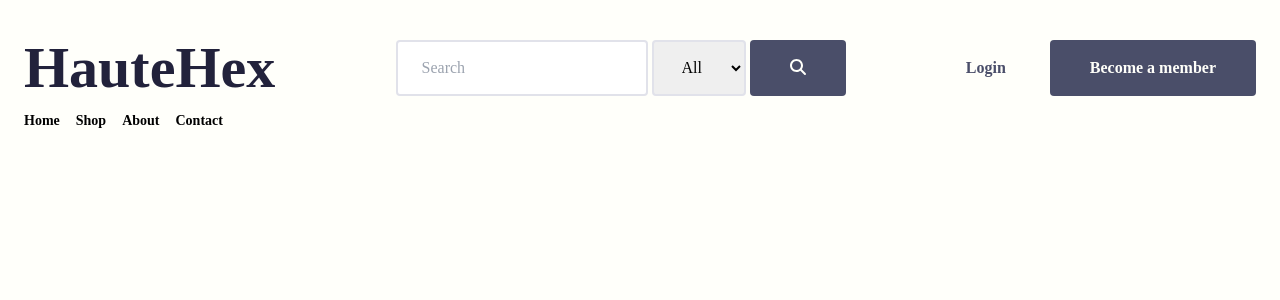
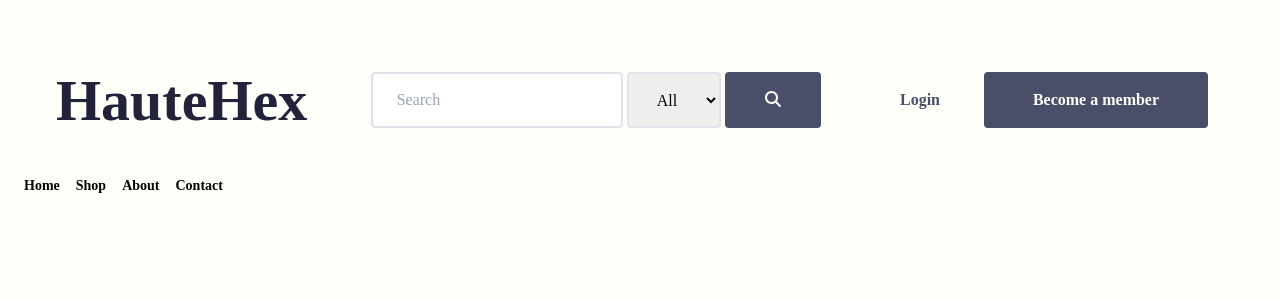
Before and after one commit to goksubilge/hautehex-e-comm, a React (Vite) app: page / in a window 1280 px wide. Shown: the top 300 px of the page. Built offline with nearby package versions, Linux system fonts and the light colour scheme.

Commit message:
edit flexibility

```diff
--- a/src/App.jsx
+++ b/src/App.jsx
@@ -14,7 +14,7 @@ function App() {
 
 <header className="p-6 top-0 z-10 sticky">
 
-  <section className="max-w-7xl mx-auto flex justify-between items-center">
+    <section className="max-w-7xl mx-auto p-8   flex justify-between items-center">
 
       <h1 ><a href='/' className='text-[58px]'>HauteHex</a></h1>
 
@@ -29,19 +29,19 @@ function App() {
 
       </div>
 
-      <div className='sm:flex flex-row gap-1 hidden '>
+      <div className='lg:flex flex-row gap-1 py-4 px-8 hidden '>
         <input type="text" placeholder='Search' className='px-6 py-3 border-2  rounded border-[#e1e2ea]'></input>
         <select name="searchcategory" id="category" className='px-6 py-3 border-2  rounded border-[#e1e2ea]'><option value="All">All</option><option value="Off">Off</option><option value="On">On</option></select>
         <button className="button-std "><FontAwesomeIcon icon={faSearch} /></button>
       </div>
 
-      <div className="sm:flex hidden gap-11 items-center">
+      <div className="sm:flex hidden gap-11 p-4 items-center">
           <a href="/login" className=" text-base font-bold text-mainSpace-blue" >Login</a>
-          <button href="/register" className='button-std'>Become a member</button>
+          <button href="/register" className='button-std min-w-56 '>Become a member</button>
       </div>
 
 
-      </section>
+     </section>
 
       <div className='flex flex-col sm:hidden gap-1 mt-10 '>
         <input type="text" placeholder='Search' className='px-6 py-3 border-2  rounded border-[#e1e2ea]'></input>
@@ -57,7 +57,7 @@ function App() {
       </nav>
 
 
-    </header>
+</header>
 
 
   )
```
